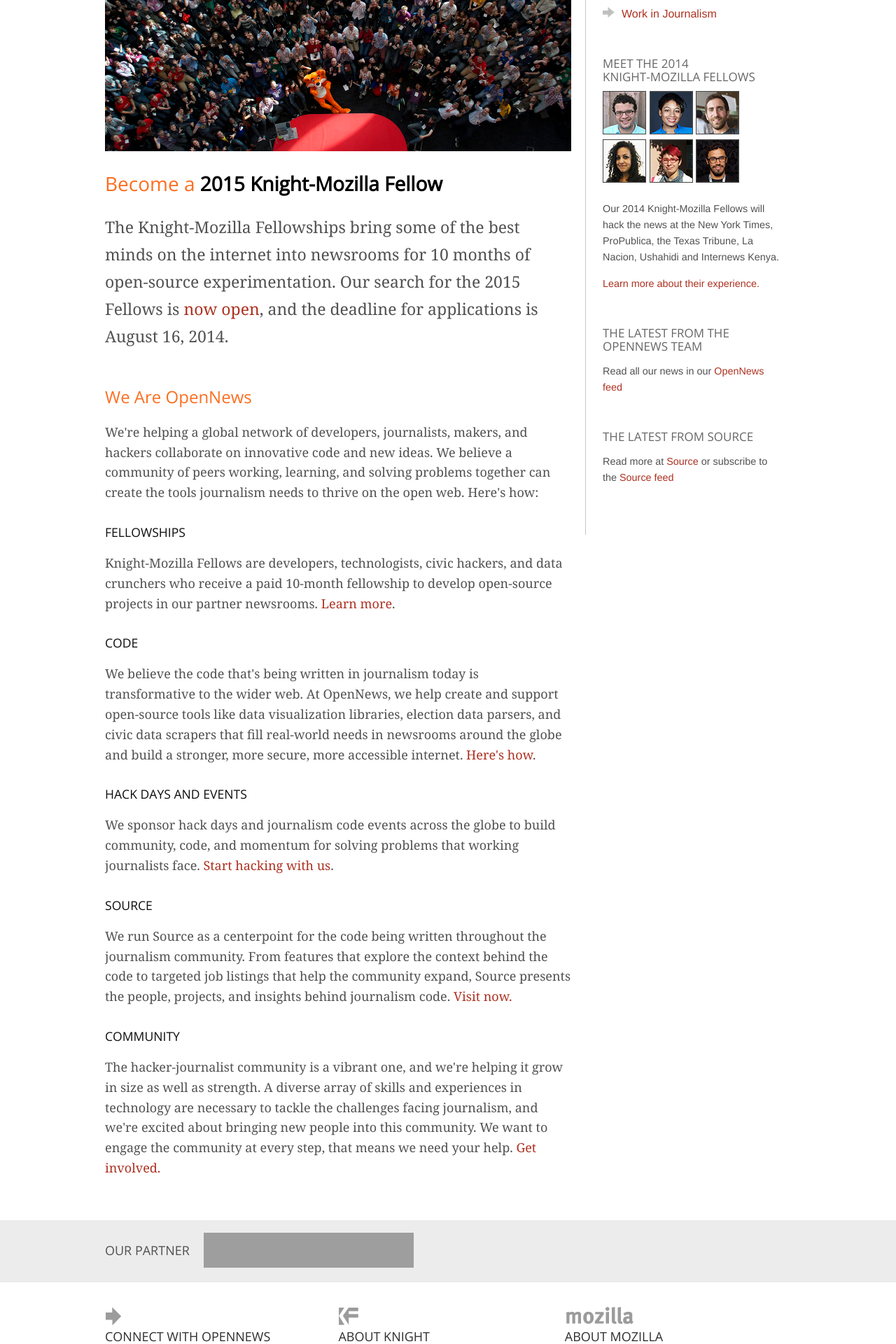
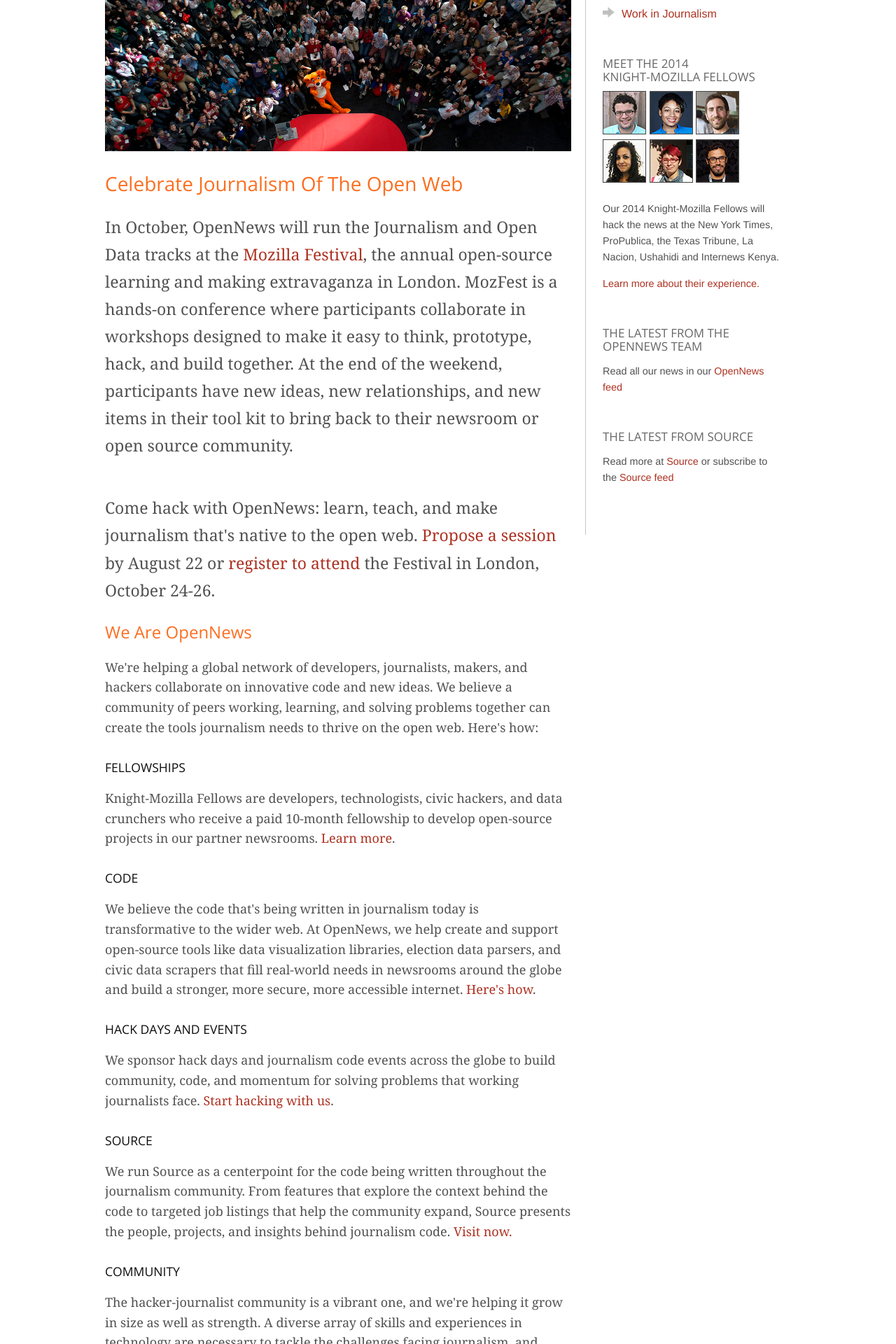
Before and after one commit to mozilla/mozilla-opennews, a Jekyll site: the page built from index.html, in a window 1280 px wide. Shown: the part 464-2384 px from the top of the page at 70% size. Built offline with Jekyll 4.4.1, drawn with Linux system fonts in a browser that asks for light colours; nearby versions of some CDN libraries; Markdown is read by kramdown in place of the engine named in the settings; comment, search, counter and statistics services are not loaded; grey boxes are pictures that could not be loaded.

Commit message:
update the index

```diff
--- a/index.html
+++ b/index.html
@@ -13,8 +13,9 @@
 <header>
 <img src="/media/img/mozfest_overhead.jpg" style="width: 100%;" id="2015fellows" class="fellowsbig">
 
-<h2>Become <span style="text-transform: lowercase">a</span> <span style="color: black;font-weight: bold;">2015 Knight-Mozilla Fellow</span></h2>
-<p class="bodybig">The Knight-Mozilla Fellowships bring some of the best minds on the internet into newsrooms for 10 months of open-source experimentation. Our search for the 2015 Fellows is <a href="/fellowships/apply.html">now open</a>, and the deadline for applications is August 16, 2014.</p>
+<h2>Celebrate Journalism of the Open Web</span></h2>
+<p class="bodybig">In October, OpenNews will run the Journalism and Open Data tracks at the <a href="http://www.mozillafestival.org">Mozilla Festival</a>, the annual open-source learning and making extravaganza in London. MozFest is a hands-on conference where participants collaborate in workshops designed to make it easy to think, prototype, hack, and build together. At the end of the weekend, participants have new ideas, new relationships, and new items in their tool kit to bring back to their newsroom or open source community.</p>
+<p>Come hack with OpenNews: learn, teach, and make journalism that's native to the open web. <a href="http://2014.mozillafestival.org/propose/">Propose a session</a> by August 22 or <a href="https://sendto.mozilla.org/page/contribute/mozilla-festival-2014-registration">register to attend</a> the Festival in London, October 24-26.</p>
 </header>
 
 <h2>We are OpenNews</h2>
```
Also changed, not shown: 1 other file.
